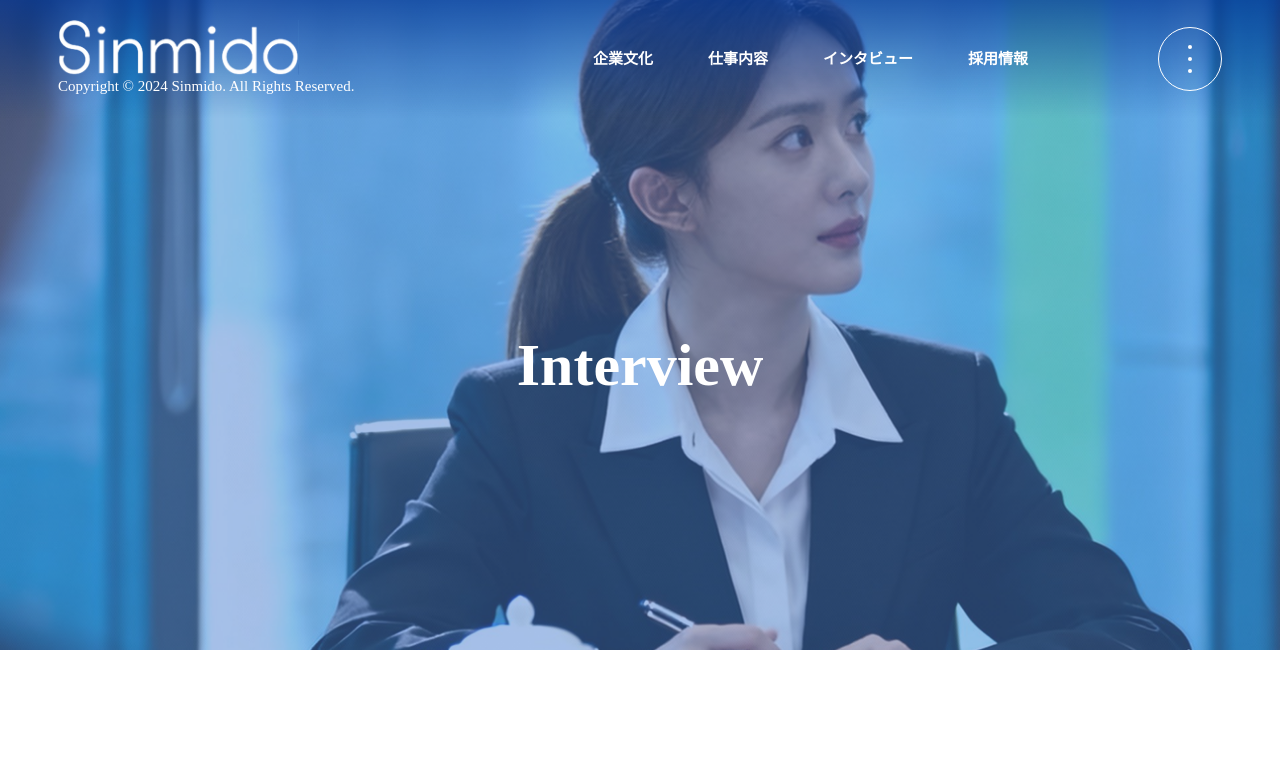
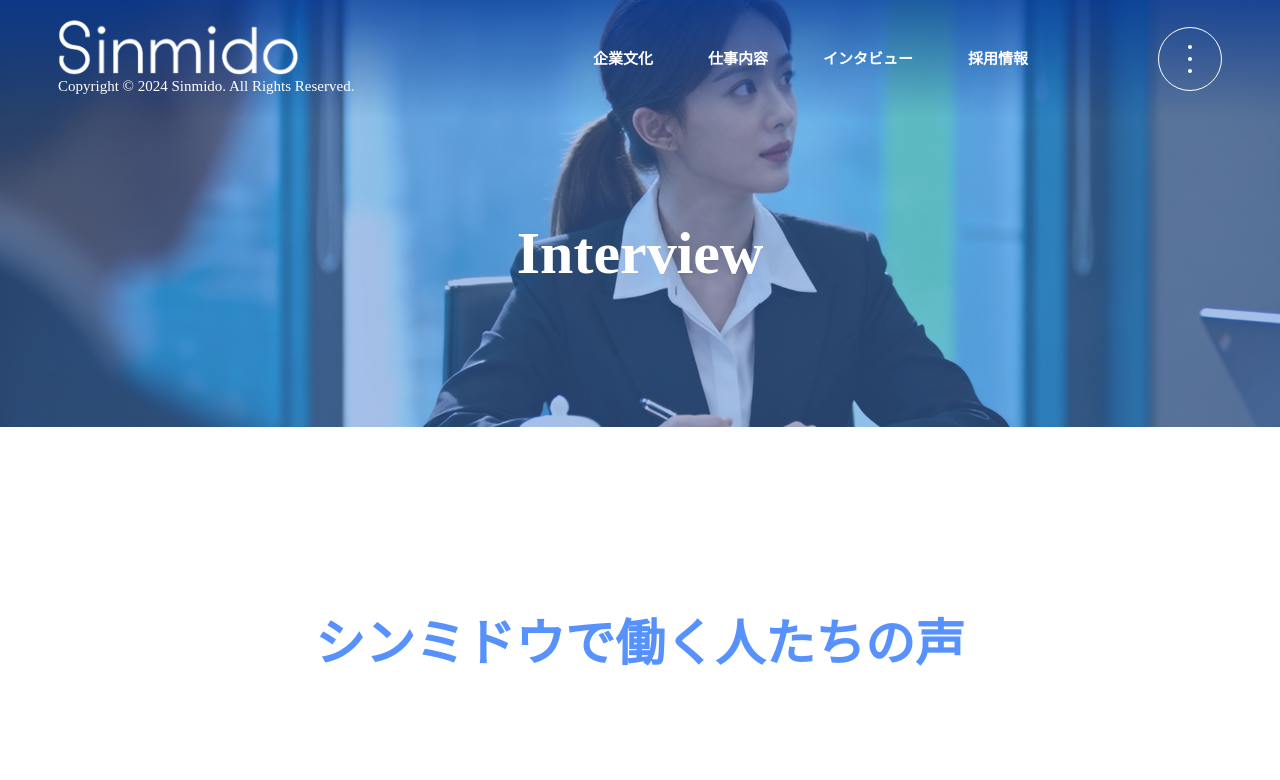
Before and after one commit to seagod333/sinmido, a React (Vite) app: page /interview in a window 1280 px wide. Shown: the top 780 px of the page. Built offline with nearby package versions, Linux system fonts and the light colour scheme; a web font is replaced by a local one.

Commit message:
feat: added image ratio

```diff
--- a/src/pages/corporate-culture/index.tsx
+++ b/src/pages/corporate-culture/index.tsx
@@ -89,7 +89,7 @@ const ComponentsItem = ({ title, description }: { title: string, description: st
 const CorporateCulture = () => {
     return (
         <Layouts>
-            <HeaderSpacing className="relative w-full h-full flex items-center justify-center h-160 sm:h-180 lg:h-400 select-none">
+            <HeaderSpacing className="relative w-full h-full flex items-center justify-center aspect-[5/2] lg:aspect-[9/2] select-none">
                 <img src={corporateCultureImage}
                     className="w-full h-full object-cover absolute top-0 left-0 pointer-events-none select-none"
                     alt="Corporate Culture"
--- a/src/pages/corporate-intelligence/index.tsx
+++ b/src/pages/corporate-intelligence/index.tsx
@@ -142,7 +142,7 @@ const ComponentsHeader = ({ title, className = "" }: { title: string, className?
 const CorporateIntelligence = () => {
   return (
     <Layouts>
-      <HeaderSpacing className="relative w-full h-full flex items-center justify-center h-180 sm:h-210 lg:h-500 select-none">
+      <HeaderSpacing className="relative w-full h-full flex items-center justify-center aspect-[2/1] lg:aspect-[7/2] select-none">
         <BackgroundImage className="w-full h-full absolute top-0 left-0 pointer-events-none select-none">
           <img src={corporateIntelligenceImage}
             className="w-full h-full object-cover"
--- a/src/pages/interview/details.tsx
+++ b/src/pages/interview/details.tsx
@@ -6,7 +6,6 @@ import interviewFooter from "../../assets/image/interview/interview-footer.png";
 import serviceImg1 from "../../assets/image/interview/service-1.png";
 import serviceImg2 from "../../assets/image/interview/service-2.png";
 import serviceImg3 from "../../assets/image/interview/service-3.png";
-import menuIcon from "../../assets/image/icons/menu.png";
 import arrowPrev from "../../assets/image/icons/arrow-prev-1.png";
 import arrowNext from "../../assets/image/icons/arrow-next-1.png";
 import interviewImg1 from "../../assets/image/interview/interview-1.png";
--- a/src/pages/interview/index.tsx
+++ b/src/pages/interview/index.tsx
@@ -183,7 +183,7 @@ const JobRoleCard = ({ role, index }: { role: JobRole, index: number }) => {
 const Interview = () => {
     return (
         <Layouts overflowX>
-            <HeaderSpacing className="relative w-full h-full flex items-center justify-center h-180 sm:h-210 lg:h-650 select-none overflow-x-hidden">
+            <HeaderSpacing className="relative w-full h-full flex items-center justify-center aspect-[2/1] lg:aspect-[3/1] select-none overflow-x-hidden">
                 <BackgroundImage className="w-full h-full absolute top-0 left-0 pointer-events-none select-none">
                     <img src={interviewBackgroundImg}
                         className="w-full h-full object-cover"
```
